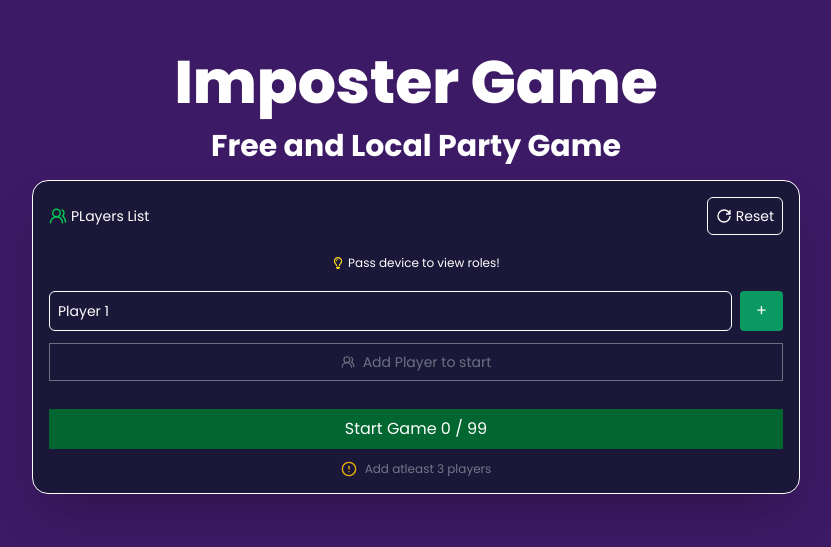
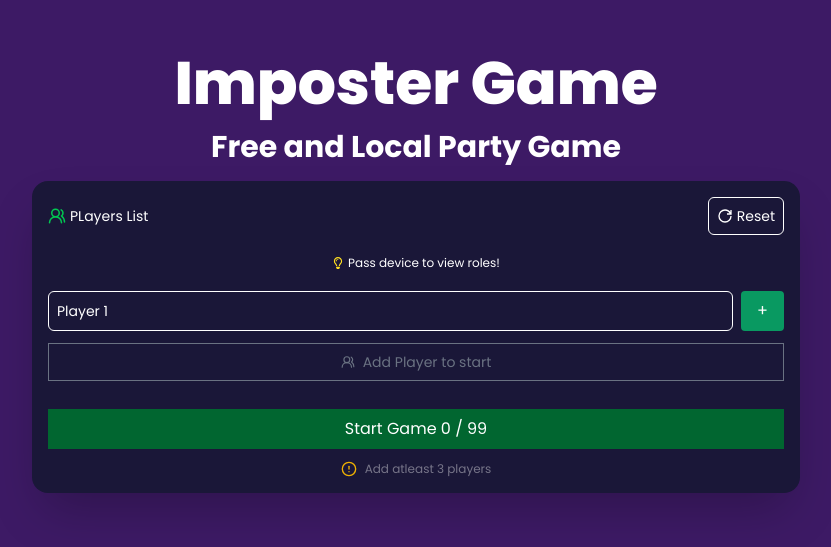
Before and after one commit to Rabgyen/Imposter-Game, a React (Vite) app: page / in a window 1280 px wide. Shown: the part 127-674 px from the top of the page, without its empty margins (224-1055 px from the left). Built offline with nearby package versions, Linux system fonts and the light colour scheme.

Commit message:
border removed

```diff
--- a/src/components/PlayerList.jsx
+++ b/src/components/PlayerList.jsx
@@ -20,7 +20,7 @@ const PlayerList = ({onSubmit}) => {
     reset,
   } = useGameContext();
   return (
-    <div className="p-4 w-full bg-[#1a1738] flex flex-col gap-3 border border-white rounded-2xl shadow-2xl">
+    <div className="p-4 w-full bg-[#1a1738] flex flex-col gap-3 rounded-2xl shadow-2xl">
       <div className="flex justify-between">
         <span className="flex items-center gap-1">
           <LuUsersRound className="text-green-500 text-lg" />
```
